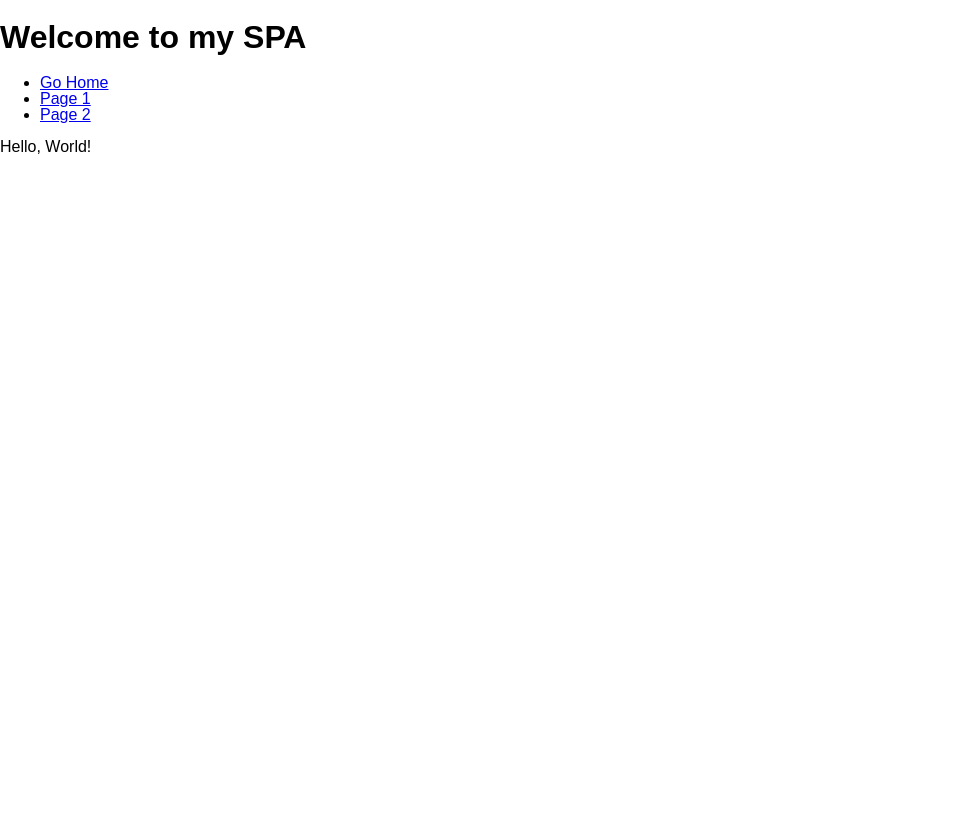
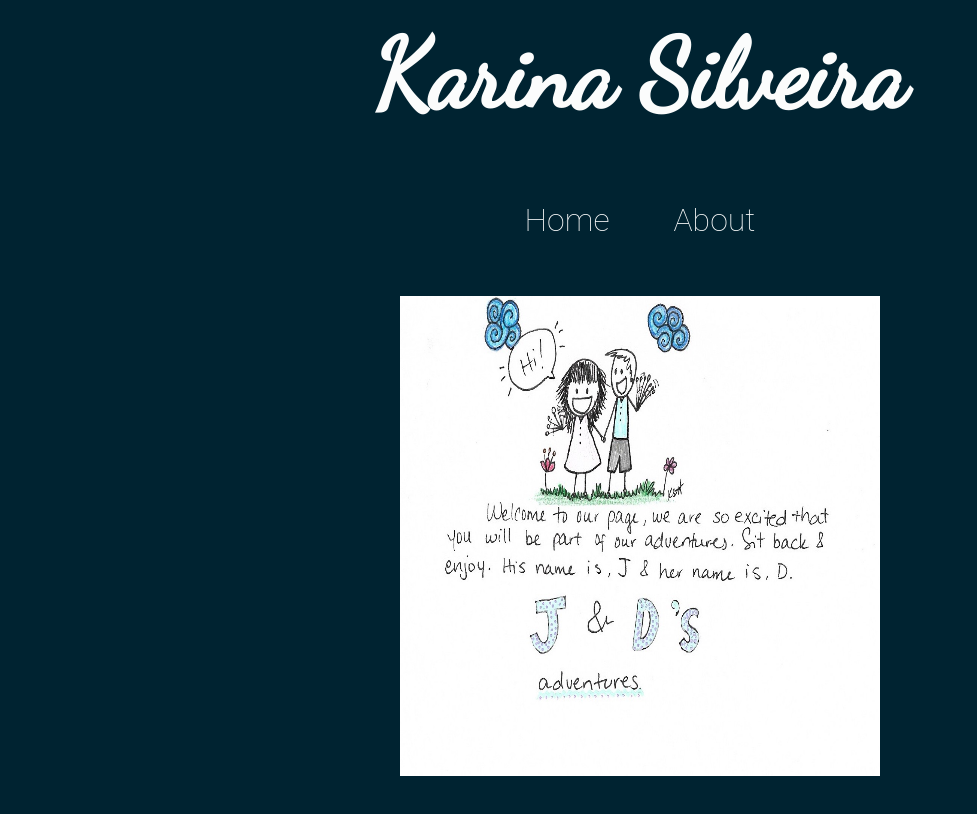
Before and after one commit to rh1456/karina-portfolio-1, a React (Create React App) app: page / in a window 1280 px wide. Shown: the top 814 px of the page, without its empty margins (0-977 px from the left). Built offline with nearby package versions, Linux system fonts and the light colour scheme.

Commit message:
first-draft

```diff
--- a/public/index.html
+++ b/public/index.html
@@ -1,15 +1,18 @@
 <!DOCTYPE html>
 <html lang="en">
   <head>
-    <meta charset="utf-8">
-    <link rel="shortcut icon" href="%PUBLIC_URL%/favicon.ico">
-    <meta name="viewport" content="width=device-width, initial-scale=1, shrink-to-fit=no">
-    <meta name="theme-color" content="#000000">
+    <meta charset="utf-8" />
+    <link rel="shortcut icon" href="%PUBLIC_URL%/favicon.ico" />
+    <meta
+      name="viewport"
+      content="width=device-width, initial-scale=1, shrink-to-fit=no"
+    />
+    <meta name="theme-color" content="#000000" />
     <!--
       manifest.json provides metadata used when your web app is added to the
       homescreen on Android. See https://developers.google.com/web/fundamentals/web-app-manifest/
     -->
-    <link rel="manifest" href="%PUBLIC_URL%/manifest.json">
+    <link rel="manifest" href="%PUBLIC_URL%/manifest.json" />
     <!--
       Notice the use of %PUBLIC_URL% in the tags above.
       It will be replaced with the URL of the `public` folder during the build.
@@ -20,6 +23,10 @@
       Learn how to configure a non-root public URL by running `npm run build`.
     -->
     <title>Karina Portfolio 1</title>
+    <link
+      href="https://fonts.googleapis.com/css?family=Dancing+Script&display=swap"
+      rel="stylesheet"
+    />
   </head>
   <body>
     <noscript>
--- a/src/App.jsx
+++ b/src/App.jsx
@@ -4,26 +4,21 @@ import Page from './pages/Page'
 import Page2 from './pages/Page2'
 import HomePage from './pages/HomePage'
 import NotFound from './pages/NotFound'
-
+import Cartoon from './pages/cartoon_One.JPG'
 const App = () => {
   return (
     <Router>
-      <header>
-        <h1>Welcome to my SPA</h1>
-        <nav>
-          <ul>
-            <li>
-              <Link to="/">Go Home</Link>
-            </li>
-            <li>
-              <Link to="/1">Page 1</Link>
-            </li>
-            <li>
-              <Link to="/2">Page 2</Link>
-            </li>
-          </ul>
-        </nav>
+      <header className="main-header">
+        <h1 className="name-hOne">Karina Silveira</h1>
       </header>
+      <div className="home-about">
+        <p>Home</p>
+        <p>About</p>
+      </div>
+      <div className="first-cartoon">
+        <img src={Cartoon} alt="" />
+      </div>
+
       <Switch>
         <Route exact path="/" component={HomePage}></Route>
         <Route exact path="/1" component={Page}></Route>
--- a/src/components/HelloWorld.jsx
+++ b/src/components/HelloWorld.jsx
@@ -1,7 +1,7 @@
 import React from 'react'
 
 const HelloWorld = () => {
-  return <div>Hello, World!</div>
+  return <div></div>
 }
 
 export default HelloWorld
--- a/src/index.css
+++ b/src/index.css
@@ -7,6 +7,42 @@ html {
 }
 
 body {
+  background: #002331;
+  color: #fbfcfc;
+  font-family: 'Roboto', sans-serif;
+
+  font-size: 15px;
+  line-height: 24px;
   margin: 0;
   min-height: 100%;
 }
+.name-hOne {
+  font-family: 'Dancing Script', cursive;
+}
+.main-header {
+  display: flex;
+  font-size: 3rem;
+  justify-content: center;
+  height: 3rem;
+  margin: 0px;
+}
+
+.home-about {
+  margin-top: 6rem;
+  display: flex;
+  justify-content: center;
+}
+p {
+  padding: 2rem;
+  font-size: 2rem;
+  font-family: 'Roboto', sans-serif;
+  font-weight: 100;
+}
+.first-cartoon {
+  display: flex;
+  justify-content: center;
+}
+img {
+  height: 30rem;
+  width: 30rem;
+}
```
Also changed, not shown: src/pages/cartoon_One.JPG (added).
